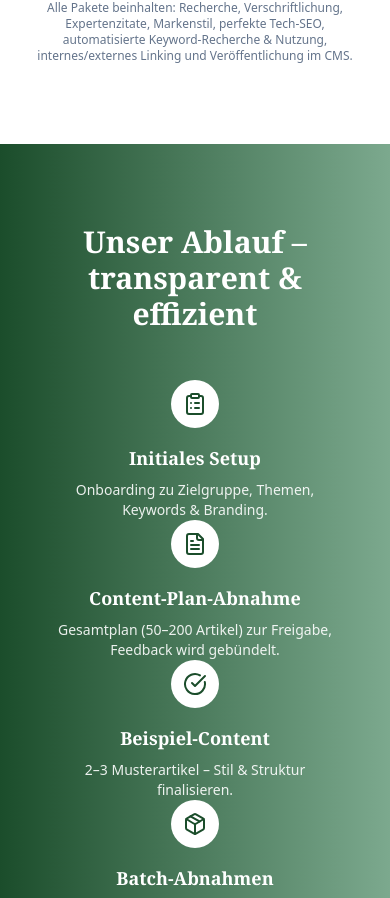
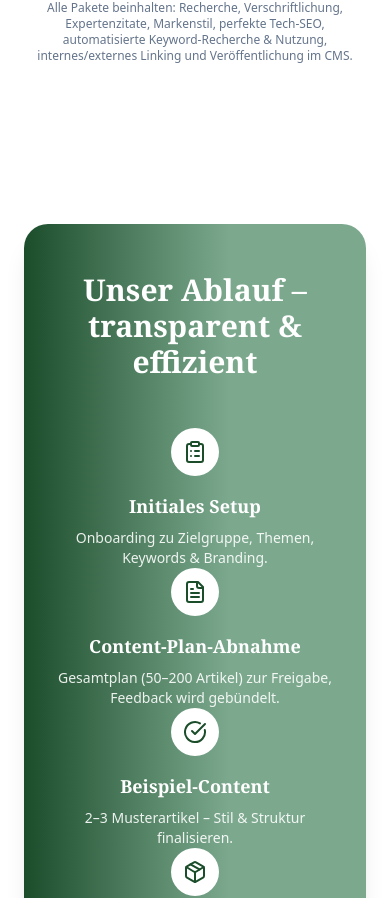
Before and after one commit to lennartnm/findbar_website, a Next.js app: page / in a window 390 px wide. Shown: the part 4489-5387 px from the top of the page. Built offline with nearby package versions, Linux system fonts and the light colour scheme.

Commit message:
Update page.tsx

```diff
--- a/src/app/page.tsx
+++ b/src/app/page.tsx
@@ -398,23 +398,22 @@ function PreiseSection({ onOpenCalendly }: { onOpenCalendly: () => void }) {
   );
 }
 
-/* ------------------------ AblaufSection ----------------------- */
-
-
-
+/* ------------------------ AblaufSection (Box wie Done 4 You) ----------------------- */
 function AblaufSection() {
   return (
-    <section
-      id="ablauf"
-      className="py-20 text-white"
-      style={{ background: `linear-gradient(90deg, ${RG600}, ${RG300})` }}
+    <section id="ablauf" className="py-20">
+      <div className={containerClass}>
+        <div
+          className="relative w-full overflow-hidden rounded-3xl md:rounded-[32px] text-white shadow-xl"
+          style={{ background: `linear-gradient(to right, ${RG600} 0%, ${RG300} 60%)` }}
         >
-      <div className={containerClass}>
-      <div className="mx-auto max-w-6xl px-6">
-        <h2 className={`mb-12 text-center text-3xl font-semibold ${serifClass}`}>
+          {/* Inhalt */}
+          <div className="relative z-10 px-6 py-12 md:px-12">
+            <h2 className={`text-center text-3xl font-semibold ${serifClass}`}>
               Unser Ablauf – transparent & effizient
             </h2>
-        <div className="flex flex-col md:flex-row md:items-start md:justify-between md:gap-6">
+
+            <div className="mt-12 flex flex-col md:flex-row md:items-start md:justify-between md:gap-6">
               {ablauf.map(({ icon: Icon, title, desc }, idx) => (
                 <div key={idx} className="relative flex flex-col items-center text-center md:w-1/5">
                   <div className="mx-auto mb-4 flex h-12 w-12 items-center justify-center rounded-full bg-white text-[#1b4d2b]">
@@ -423,16 +422,21 @@ function AblaufSection() {
                   <h3 className={`mb-2 text-lg font-semibold ${serifClass}`}>{title}</h3>
                   <p className="text-sm text-white/90">{desc}</p>
                   {idx < ablauf.length - 1 && (
-                <ArrowRight className="absolute right-[-18px] top-6 hidden h-5 w-5 md:block" />
+                    <ArrowRight className="absolute right-[-18px] top-6 hidden h-5 w-5 text-white/60 md:block" />
                   )}
                 </div>
               ))}
             </div>
           </div>
+
+          {/* feiner Innenrand */}
+          <div className="pointer-events-none absolute inset-0 rounded-3xl md:rounded-[32px] ring-1 ring-white/10" />
+        </div>
       </div>
     </section>
   );
 }
+
 
 
 
```
Lines whose indentation alone changed are shown as unchanged.
